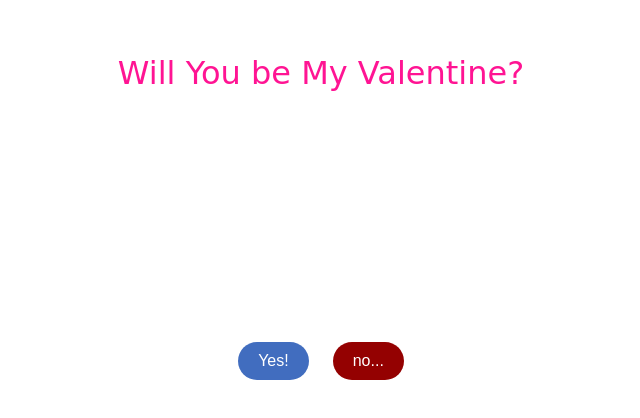
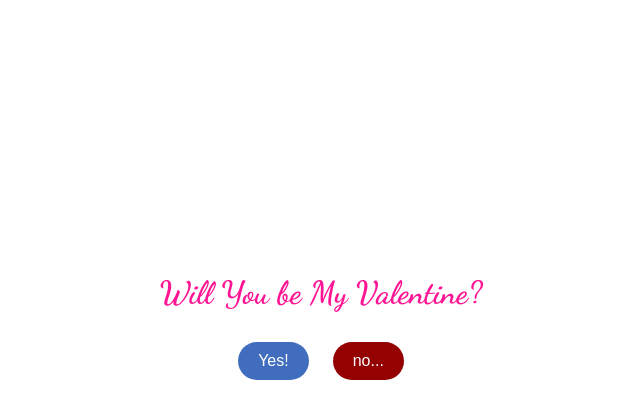
Before and after one commit to ccsbvd/ccsbvd.github.io, a plain HTML site: page index.html in a window 1280 px wide. Shown: the part 186-604 px from the top of the page, without its empty margins (319-959 px from the left). Drawn offline with Linux system fonts and the light colour scheme.

Commit message:
add question

```diff
--- a/index.html
+++ b/index.html
@@ -5,14 +5,14 @@
     <meta name="viewport" content="width=device-width, initial-scale=1.0">
     <title>Yes or No</title>
     <link rel="stylesheet" href="style.css">
+    <link href="https://fonts.googleapis.com/css2?family=Dancing+Script:wght@700&display=swap" rel="stylesheet">
 </head>
 <body>
+    <div id="gif-container"></div>
     <div id="valentine-message">Will You be My Valentine?</div>
-    <div id="gif-container"></div>
     <div class="button-container">
         <button id="yes-button" class="oval-button">Yes!</button>
         <button id="no-button" class="oval-button">no...</button>
     </div>
     <script src="script.js"></script>
 </body>
-</html>
```
